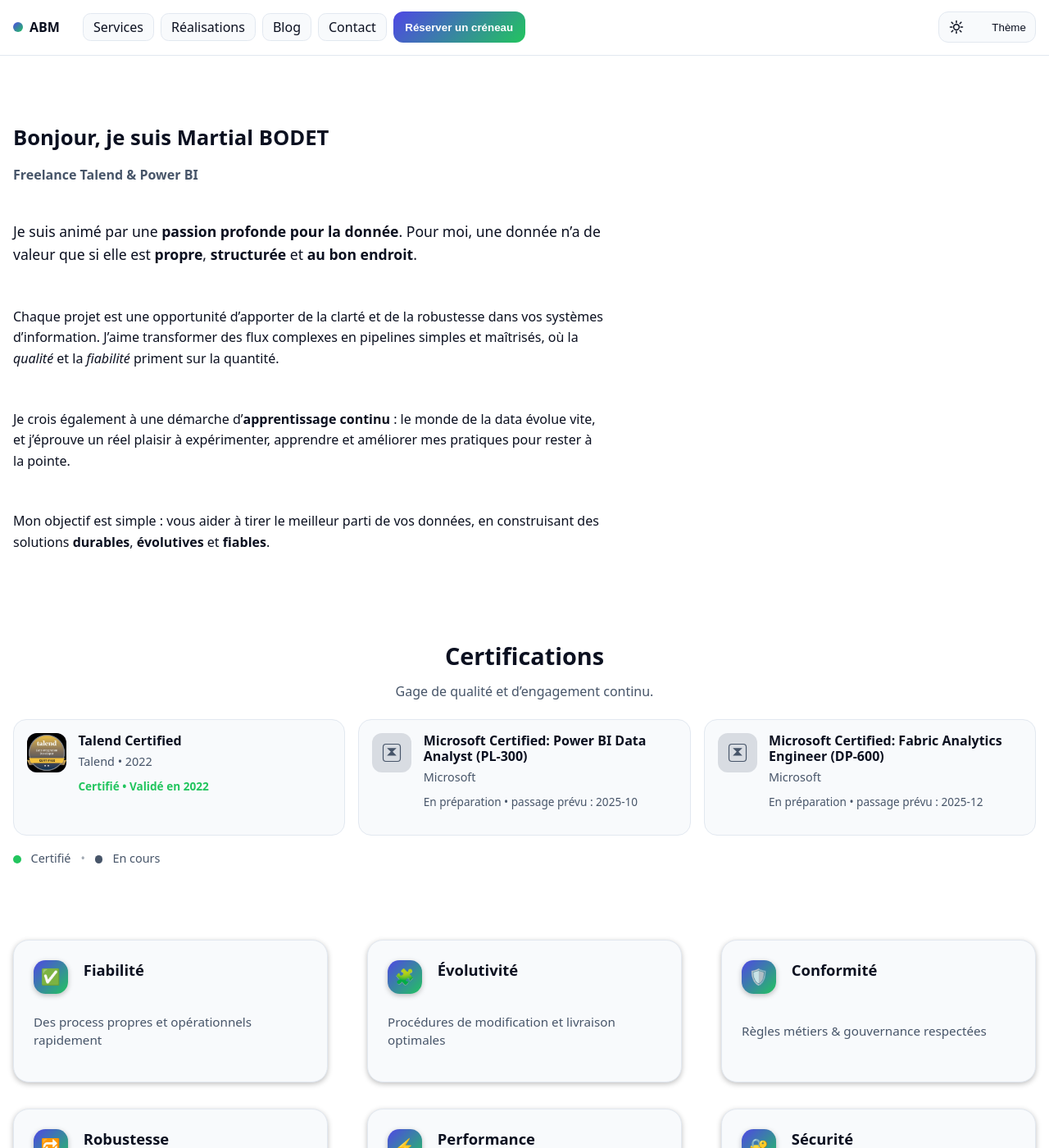
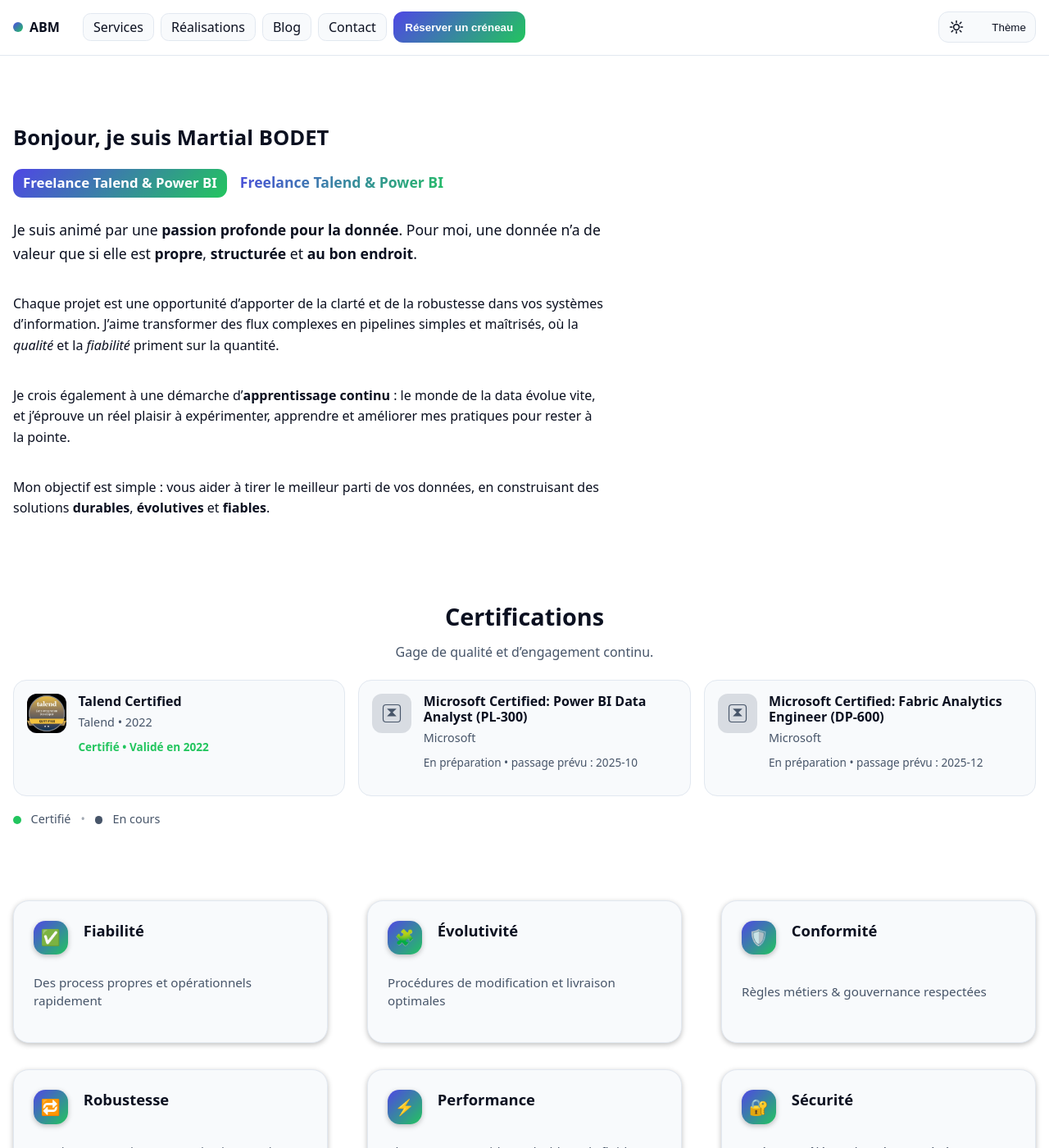
Before and after one commit to Marssouss/Marssouss.github.io, a Jekyll site: the page built from index.md, in a window 1280 px wide and 1400 px high. Shown: the whole window at 82% size. Built offline with Jekyll 4.4.1, drawn with Linux system fonts in a browser that asks for light colours.

Commit message:
change about me

```diff
--- a/_includes/about-me.html
+++ b/_includes/about-me.html
@@ -3,7 +3,8 @@
   <h2 id="about-title" class="about-title">
     Bonjour, je suis {{ site.author.prenom_nom }}
   </h2>
-  <p class="about-sub">Freelance Talend &amp; Power BI</p>
+<p class="about-sub badge-style">Freelance Talend &amp; Power BI</p>
+<p class="about-sub gradient-style">Freelance Talend &amp; Power BI</p>
 
   <div class="about-text">
     <p class="lead">
--- a/assets/styles.css
+++ b/assets/styles.css
@@ -327,3 +327,42 @@
   display: grid; gap: 1rem;
 }
 .about-text .lead { font-size:1.1rem; color:var(--fg); }
+
+/* About section tweaks */
+.about-text p {
+  margin: .6rem 0; /* réduit l'espace entre paragraphes */
+}
+
+.about-sub {
+  display: inline-block;
+  font-weight: 600;
+  font-size: 1.05rem;
+  padding: .25rem .75rem;
+  border-radius: .7rem;
+  background: linear-gradient(135deg, var(--brand), var(--brand-2));
+  color: #fff;
+  margin-bottom: 1rem;
+}
+
+/* Variante 1 : badge coloré */
+.about-sub.badge-style {
+  display: inline-block;
+  font-weight: 600;
+  font-size: 1.05rem;
+  padding: .25rem .75rem;
+  border-radius: .7rem;
+  background: linear-gradient(135deg, var(--brand), var(--brand-2));
+  color: #fff;
+  margin-bottom: 1rem;
+}
+
+/* Variante 2 : texte gradient */
+.about-sub.gradient-style {
+  font-weight: 700;
+  font-size: 1.1rem;
+  background: linear-gradient(135deg, var(--brand), var(--brand-2));
+  -webkit-background-clip: text;
+  -webkit-text-fill-color: transparent;
+  background-clip: text;
+  margin-bottom: 1rem;
+}
```
